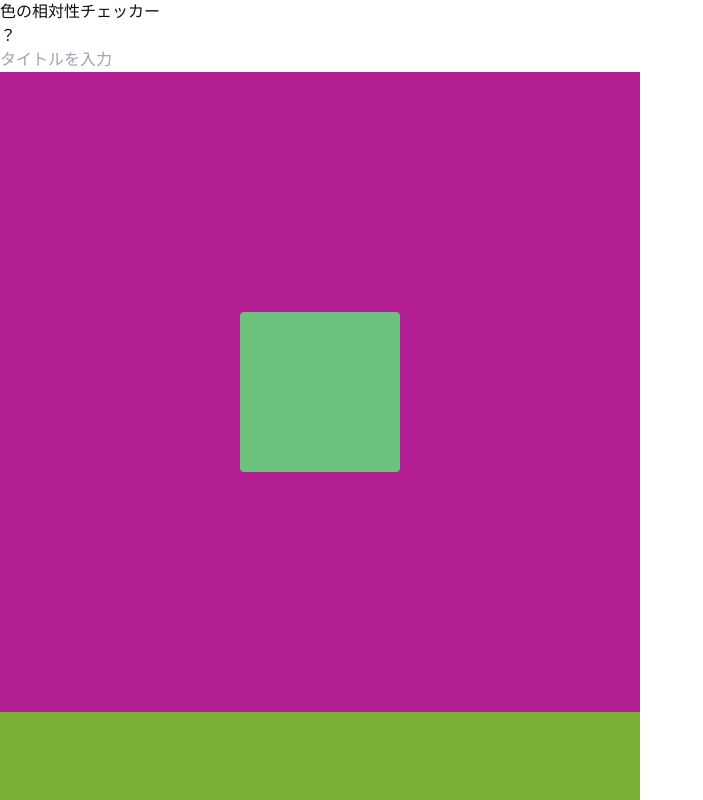
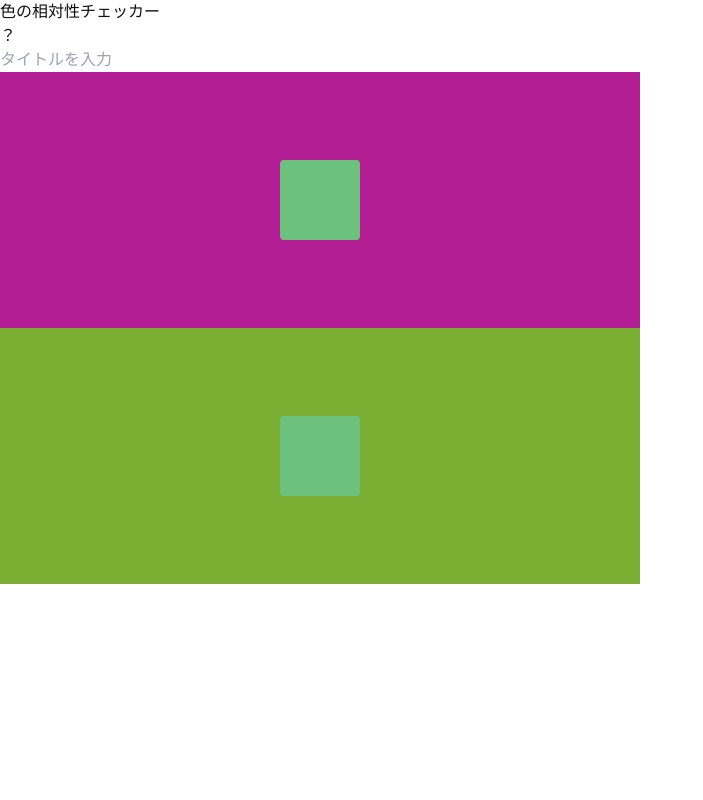
Before and after one commit to masavo/color-harmony-checker, a Next.js app: page / in a window 1280 px wide. Shown: the top 800 px of the page, without its empty margins (0-703 px from the left). Built offline with nearby package versions, Linux system fonts and the light colour scheme.

Commit message:
fix: プレビュー高さ・中央四角サイズをPC/スマホ共通で16rem/5remに統一、isMobile関連削除

```diff
--- a/src/app/page.tsx
+++ b/src/app/page.tsx
@@ -26,7 +26,6 @@ export default function Home() {
   const [savedCombinations, setSavedCombinations] = useState<
     ColorCombination[]
   >([]);
-  const [isMobile, setIsMobile] = useState(false);
   const [title, setTitle] = useState("");
   const [showHelp, setShowHelp] = useState(false);
   const titleInputRef = useRef<HTMLInputElement>(null);
@@ -35,10 +34,6 @@ export default function Home() {
     const loadSavedCombinations = async () => {
       const combinations = await storage.list();
       setSavedCombinations(combinations);
-    };
-
-    const handleResize = () => {
-      setIsMobile(window.innerWidth < 428);
     };
 
     // URLパラメータから色とタイトルを初期化
@@ -53,9 +48,6 @@ export default function Home() {
     if (titleParam) setTitle(titleParam);
 
     loadSavedCombinations();
-    handleResize();
-    window.addEventListener("resize", handleResize);
-    return () => window.removeEventListener("resize", handleResize);
   }, []);
 
   // ランダムボタン
@@ -146,8 +138,8 @@ export default function Home() {
             leftColor={leftColor}
             rightColor={rightColor}
             centerColor={centerColor}
-            height={isMobile ? "16rem" : "40rem"}
-            centerSquareSize={isMobile ? "5rem" : "10rem"}
+            height="16rem"
+            centerSquareSize="5rem"
           />
         </div>
 
```
